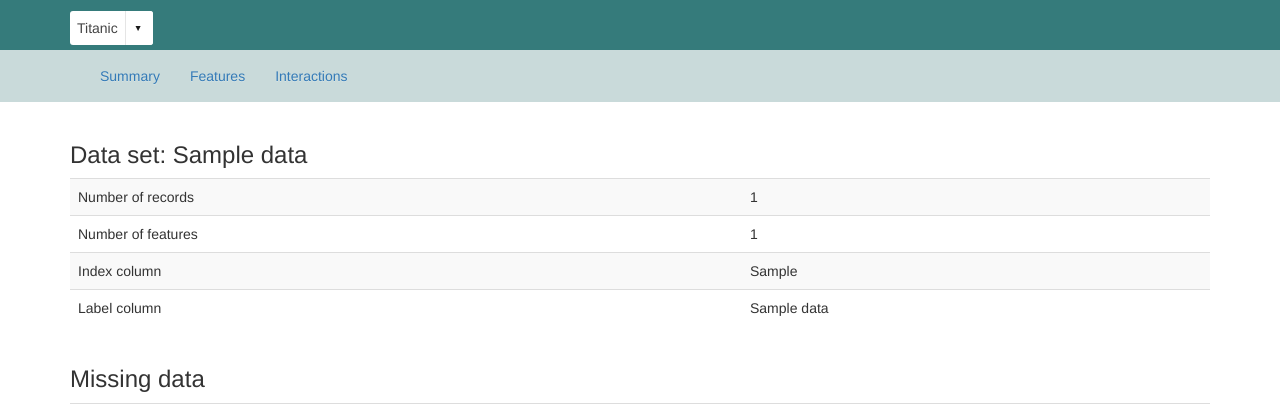
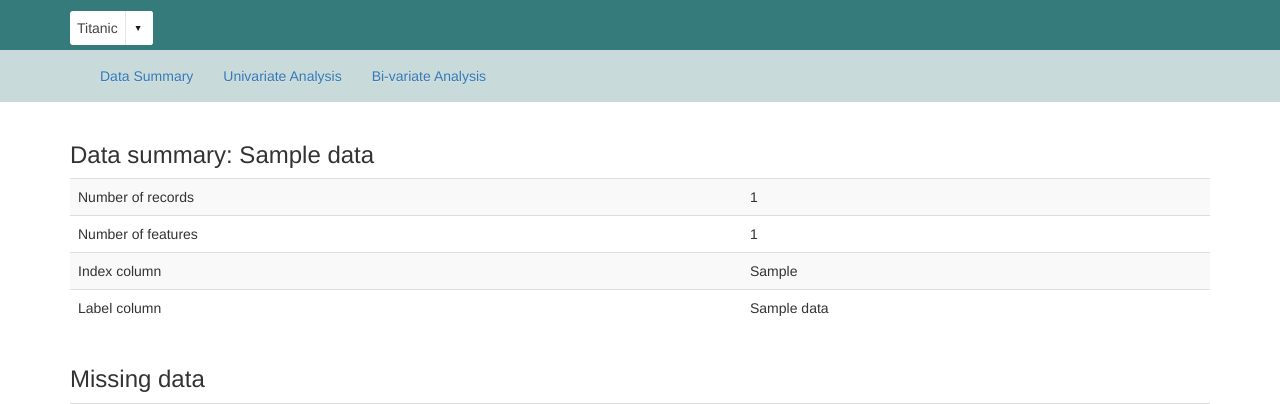
Before and after one commit to margaretpearce/data-exploration, a Flask app: template templates/index.html in a window 1280 px wide. Shown: the top 404 px of the page. Run offline with Flask 2, Linux system fonts and the light colour scheme; the template is opened without the code that fills it: most values are stand-ins (such as "Sample title", 1, 10 or a date in 2020); some libraries are stand-ins or nearby versions.

Commit message:
Changed names of tabs/ files

```diff
--- a/app.py
+++ b/app.py
@@ -31,8 +31,8 @@ def datasetselected():
     return None
 
 
-@app.route('/features')
-def features():
+@app.route('/univariate')
+def univariate():
     datastats = DataExplorer(os.path.join(app.config['EXAMPLES_FOLDER'], "titanic.csv"),
                              "PassengerId",
                              "Survived",
@@ -53,11 +53,11 @@ def features():
     countplots_src = datastats.get_countplots_nonnumeric()
     countplots = {'countplots_url': countplots_src}
 
-    return render_template('features.html', data=data, plot=plot, hist=hist, cplots=countplots)
+    return render_template('univariate.html', data=data, plot=plot, hist=hist, cplots=countplots)
 
 
-@app.route('/interactions')
-def interactions():
+@app.route('/bivariate')
+def bivariate():
     # Read Titanic data
     driver = DataDriver("titanic.csv", "Titanic", "PassengerId", "Survived")
 
@@ -65,4 +65,4 @@ def interactions():
     driver.generate_interactions_json() # TODO: Remove after testing
     interactions_json = driver.load_interactions_json()
 
-    return render_template('interactions.html', interactions=interactions_json)
+    return render_template('bivariate.html', interactions=interactions_json)
--- a/static/sampledata/Titanic_interactions.json
+++ b/static/sampledata/Titanic_interactions.json
@@ -1 +1 @@
-{"name": "Titanic", "covariance_url": "static/sampledata/Titanic_cov.png", "py/object": "Interactions.Interactions", "correlations_url": "static/sampledata/Titanic_corr.png"}
+{"covariance_url": "static/sampledata/Titanic_cov.png", "py/object": "Interactions.Interactions", "name": "Titanic", "correlations_url": "static/sampledata/Titanic_corr.png"}
--- a/static/sampledata/Titanic_summary.json
+++ b/static/sampledata/Titanic_summary.json
@@ -1 +1 @@
-{"rows_three_more_missing": 0, "name": "Titanic", "rows_one_missing": 550, "py/object": "Summary.DataSummary", "index_column": "PassengerId", "features_list": ["PassengerId", "Survived", "Pclass", "Name", "Sex", "Age", "SibSp", "Parch", "Ticket", "Fare", "Cabin", "Embarked", "num_missing"], "num_features": 12, "rows_no_missing": 183, "label_column": "Survived", "sample_list": [[1, 0, 3, "Braund, Mr. Owen Harris", "male", 22.0, 1, 0, "A/5 21171", 7.25, NaN, "S", 1], [2, 1, 1, "Cumings, Mrs. John Bradley (Florence Briggs Thayer)", "female", 38.0, 1, 0, "PC 17599", 71.2833, "C85", "C", 0], [3, 1, 3, "Heikkinen, Miss. Laina", "female", 26.0, 0, 0, "STON/O2. 3101282", 7.925, NaN, "S", 1], [4, 1, 1, "Futrelle, Mrs. Jacques Heath (Lily May Peel)", "female", 35.0, 1, 0, "113803", 53.1, "C123", "S", 0], [5, 0, 3, "Allen, Mr. William Henry", "male", 35.0, 0, 0, "373450", 8.05, NaN, "S", 1]], "rows_two_missing": 158, "num_records": 891}
+{"label_column": "Survived", "py/object": "Summary.DataSummary", "index_column": "PassengerId", "name": "Titanic", "rows_one_missing": 550, "sample_list": [[1, 0, 3, "Braund, Mr. Owen Harris", "male", 22.0, 1, 0, "A/5 21171", 7.25, NaN, "S", 1], [2, 1, 1, "Cumings, Mrs. John Bradley (Florence Briggs Thayer)", "female", 38.0, 1, 0, "PC 17599", 71.2833, "C85", "C", 0], [3, 1, 3, "Heikkinen, Miss. Laina", "female", 26.0, 0, 0, "STON/O2. 3101282", 7.925, NaN, "S", 1], [4, 1, 1, "Futrelle, Mrs. Jacques Heath (Lily May Peel)", "female", 35.0, 1, 0, "113803", 53.1, "C123", "S", 0], [5, 0, 3, "Allen, Mr. William Henry", "male", 35.0, 0, 0, "373450", 8.05, NaN, "S", 1]], "rows_two_missing": 158, "num_records": 891, "features_list": ["PassengerId", "Survived", "Pclass", "Name", "Sex", "Age", "SibSp", "Parch", "Ticket", "Fare", "Cabin", "Embarked", "num_missing"], "num_features": 12, "rows_no_missing": 183, "rows_three_more_missing": 0}
--- a/templates/base.html
+++ b/templates/base.html
@@ -66,9 +66,9 @@
         </div>
         <div id="navbar" class="navbar-collapse collapse">
             <ul class="nav navbar-nav">
-                <li><a href="index">Summary</a></li>
-                <li><a href="features">Features</a></li>
-                <li><a href="interactions">Interactions</a></li>
+                <li><a href="index">Data Summary</a></li>
+                <li><a href="univariate">Univariate Analysis</a></li>
+                <li><a href="bivariate">Bi-variate Analysis</a></li>
             </ul>
         </div><!--/.nav-collapse -->
     </div>
--- a/templates/index.html
+++ b/templates/index.html
@@ -2,7 +2,7 @@
 {% block content %}
 
 <!--Data set title-->
-<h3>Data set: {{ data.name }}</h3>
+<h3>Data summary: {{ data.name }}</h3>
 
 <!-- Summary stats about the data set -->
 <div class="table-responsive">
```
Also changed, not shown: templates/bivariate.html (added, +21 -0 lines), templates/interactions.html (deleted, +0 -12 lines), templates/univariate.html (renamed from templates/features.html, +43 -3 lines), static/sampledata/Titanic_cov.png.
